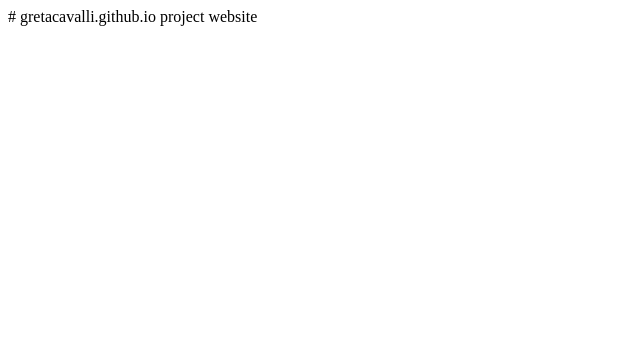
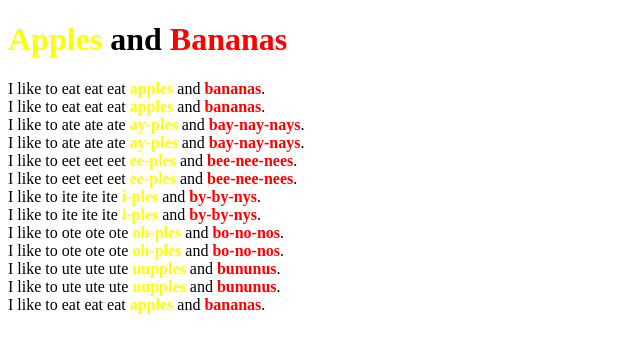
Before and after one commit to gretacavalli/gretacavalli.github.io, a plain HTML site: page index.html in a window 1280 px wide. Shown: the whole page, without its empty margins (0-640 px from the left). Drawn offline with Linux system fonts and the light colour scheme.

Commit message:
Update index.html

```diff
--- a/index.html
+++ b/index.html
@@ -1,2 +1,58 @@
-# gretacavalli.github.io
-project website
+<!DOCTYPE html>
+<html>
+    <head>
+        <meta charset="utf-8">
+        <title>Spin-off di "Sfida: Classi di mele e di banane" fatto da Greta Cavalli</title>
+        <style>
+        .bananas{color:red;}
+        .apples{color:yellow;}
+        </style>
+    </head>
+    <body>
+
+    <h1><strong class="apples">Apples</strong> and <strong class="bananas">Bananas</strong></h1>
+
+    <p>
+    I like to eat eat eat
+        <strong class="apples">apples</strong> and
+        <strong class="bananas">bananas</strong>.<br>
+    I like to eat eat eat
+        <strong class="apples">apples</strong> and
+        <strong class="bananas">bananas</strong>.<br>
+    I like to ate ate ate
+        <strong class="apples">ay-ples</strong> and
+        <strong class="bananas">bay-nay-nays</strong>.<br>
+    I like to ate ate ate
+        <strong class="apples">ay-ples</strong> and
+        <strong class="bananas">bay-nay-nays</strong>.<br>
+    I like to eet eet eet
+        <strong class="apples">ee-ples</strong> and
+        <strong class="bananas">bee-nee-nees</strong>.<br>
+    I like to eet eet eet
+        <strong class="apples">ee-ples</strong> and
+        <strong class="bananas">bee-nee-nees</strong>.<br>
+    I like to ite ite ite
+        <strong class="apples">i-ples</strong> and
+        <strong class="bananas">by-by-nys</strong>.<br>
+    I like to ite ite ite
+        <strong class="apples">i-ples</strong> and
+        <strong class="bananas">by-by-nys</strong>.<br>
+    I like to ote ote ote
+        <strong class="apples">oh-ples</strong> and
+        <strong class="bananas">bo-no-nos</strong>.<br>
+    I like to ote ote ote
+        <strong class="apples">oh-ples</strong> and
+        <strong class="bananas">bo-no-nos</strong>.<br>
+    I like to ute ute ute
+        <strong class="apples">uupples</strong> and
+        <strong class="bananas">bununus</strong>.<br>
+    I like to ute ute ute
+        <strong class="apples">uupples</strong> and
+        <strong class="bananas">bununus</strong>.<br>
+    I like to eat eat eat
+        <strong class="apples">apples</strong> and
+        <strong class="bananas">bananas</strong>.<br>
+</p>
+
+    </body>
+</html>
```
